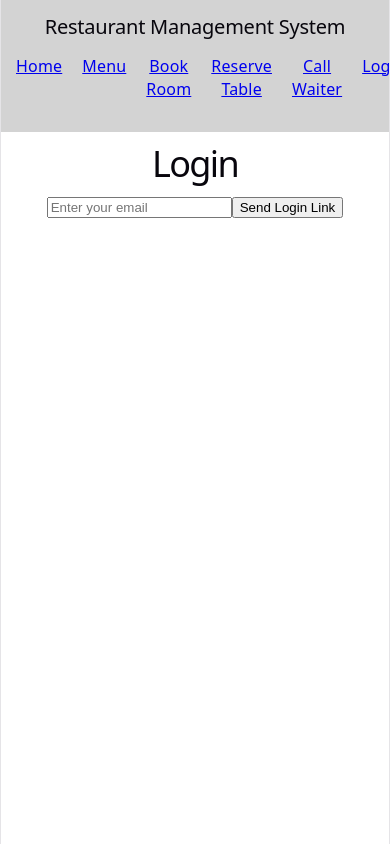
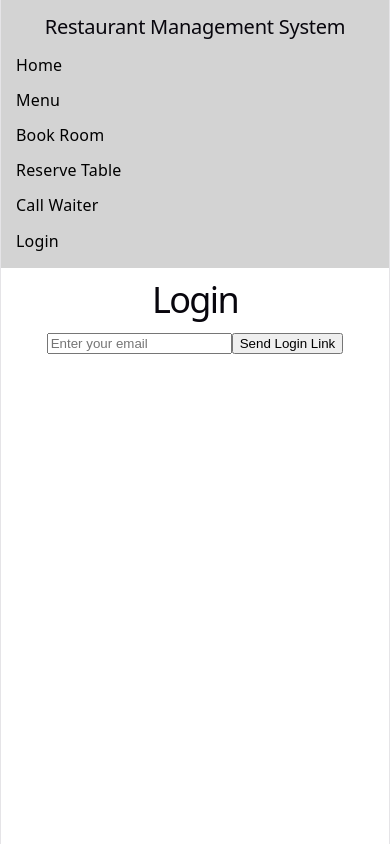
Before and after one commit to girish200097/restaurant-management-system, a React (Vite) app in the folder frontend/: page /login in a window 390 px wide. Built offline with nearby package versions, Linux system fonts and the light colour scheme.

Commit message:
Make navbar responsive

```diff
--- a/frontend/src/components/Navbar.css
+++ b/frontend/src/components/Navbar.css
@@ -1,15 +1,39 @@
 nav {
-  padding: 15px;
+  padding: 15px 30px;
   background-color: lightgray;
 }
 
-ul {
+nav h2 {
+  margin: 0 0 15px;
+}
+
+nav ul {
   display: flex;
+  align-items: center;
   gap: 20px;
   list-style: none;
   padding: 0;
+  margin: 0;
 }
 
-h2 {
-  margin-bottom: 10px;
+nav a {
+  text-decoration: none;
+  color: black;
 }
+
+nav button {
+  padding: 6px 12px;
+  cursor: pointer;
+}
+
+@media (max-width: 768px) {
+  nav {
+    padding: 15px;
+  }
+
+  nav ul {
+    flex-direction: column;
+    align-items: flex-start;
+    gap: 12px;
+  }
+}
--- a/frontend/src/pages/user/Menu.jsx
+++ b/frontend/src/pages/user/Menu.jsx
@@ -229,7 +229,7 @@ const handleGenerateReceipt = async () => {
             .filter((table) => table.status === "available")
             .map((table) => (
               <option key={table._id} value={table._id}>
-                Table {table.tableNumber} - {table.location} - Capacity {table.capacity}
+                Table {table.tableNumber} - {table.location}
               </option>
             ))}
         </select>
```
Also changed, not shown: 2 other files (tests, documents, lock files or other folders).
